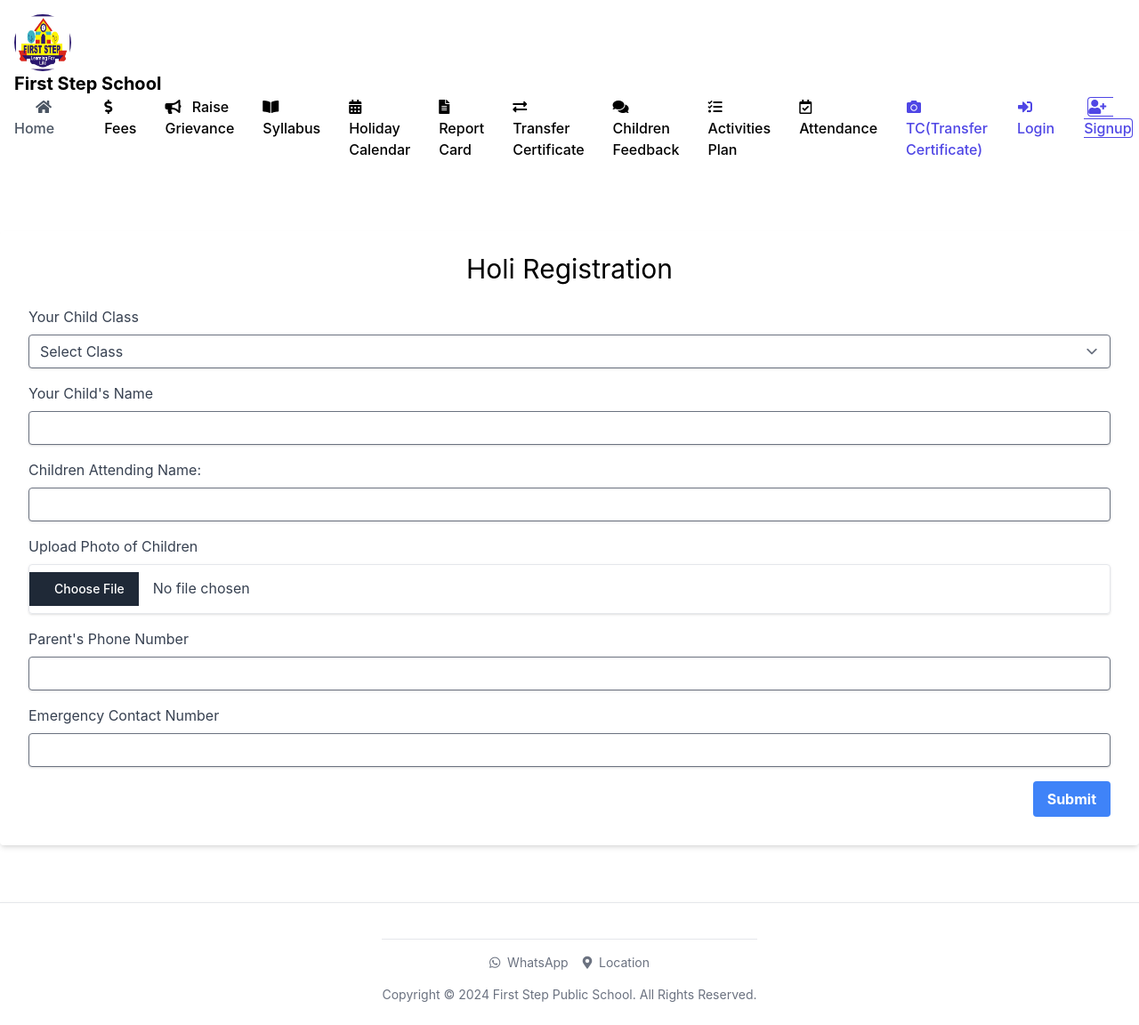
After one commit to bhupenderkumar/firststeppublicschool, a Flask app: page /holi in a window 1280 px wide. The commit adds this page. Shown: the whole page at 89% size. Run offline with Flask 2, Linux system fonts and the light colour scheme; data that the repository does not hold is empty; parts of the project's set-up code (start-up, migrations or seed data) failed here and were passed over; some libraries are stand-ins or nearby versions.

Commit message:
holi registration

```diff
--- a/app.py
+++ b/app.py
@@ -15,6 +15,8 @@ app = Flask(__name__)
 from gridfs import GridFS
 app.secret_key = os.environ.get('FLASK_SECRET_KEY', 'your_secret_key_here')
 mongo_uri = os.environ.get('MONGODB_URI')
+mongo_uri = 'mongodb+srv://vercel-admin-user:XQUP69T1QwIRD3yJ@cluster0.gstjaja.mongodb.net/?retryWrites=true&w=majority';
+
 # mongo_uri = 'localhost:27017'
 app.config["MONGODB_URI"] = mongo_uri  # replace with your database URI
 client = MongoClient(mongo_uri)
@@ -77,6 +79,17 @@ def transfer_certificates():
 def regular_feedback():
     return render_template('regular_feedback.html')
 
+
+
+@app.route("/holi", methods=["GET", "POST"])
+def holi():
+    classes = get_classes_from_db()  # Implement this function to fetch class names from MongoDB
+    if request.method == "GET":
+        return render_template('holi.html',classes=classes)
+    holi_data = extract_data_from_request(request)
+    db.holi.insert_one(holi_data)
+    flash(f" Child is Registered Successfully . Registered Child Name is " + holi_data.get('children_attending',''), 'success')
+    return redirect(url_for("holi"))
 
 @app.route("/report_card", methods=["GET", "POST"])
 def report_card():
--- /dev/null
+++ b/templates/holi.html
@@ -0,0 +1,75 @@
+<!DOCTYPE html>
+<html lang="en">
+
+<head>
+    <meta charset="UTF-8">
+    <meta name="viewport" content="width=device-width, initial-scale=1.0">
+    <title>Create Fee</title>
+
+    <link rel="stylesheet" href="{{ url_for('static', filename='styles.css') }}">
+    <script>
+
+    </script>
+</head>
+
+
+<body class="h-screen">
+    {% include 'header.html' %}
+
+    <div class="container mx-auto py-12">
+        <div class="bg-white shadow-md rounded px-8 pt-6 pb-8 mb-4">
+            <h1 class="text-3xl text-center mb-6">Holi Registration</h1>
+            <form action="/holi" method="POST" enctype="multipart/form-data">
+
+                <div class="mb-4">
+                    <label for="class_name" class="text-gray-700 block mb-2">Your Child Class</label>
+                    <select id="class_name" name="class_name" onchange="fetchStudents()" class="shadow appearance-none border rounded w-full py-2 px-3 text-gray-700 leading-tight focus:outline-none focus:shadow-outline" required>
+                        <option value="">Select Class</option>
+                        {% for class_name in classes %}
+                        <option value="{{ class_name }}">{{ class_name }}</option>
+                        {% endfor %}
+                    </select>
+                </div>
+
+                <!-- Your Child's Name -->
+                <div class="mb-4">
+                    <label for="child_name" class="text-gray-700 block mb-2">Your Child's Name</label>
+                    <input id="child_name" name="child_name" type="text" class="shadow appearance-none border rounded w-full py-2 px-3 text-gray-700 leading-tight focus:outline-none focus:shadow-outline" required>
+                </div>
+
+                <!-- Children Attending (Separate with commas if multiple) -->
+                <div class="mb-4">
+                    <label for="children_attending" class="text-gray-700 block mb-2">Children Attending Name:</label>
+                    <input id="children_attending" name="children_attending" type="text" class="shadow appearance-none border rounded w-full py-2 px-3 text-gray-700 leading-tight focus:outline-none focus:shadow-outline" required>
+                </div>
+
+                <!-- Upload Photo of Children -->
+                <div class="mb-4">
+                    <label for="child_photo" class="text-gray-700 block mb-2">Upload Photo of Children</label>
+                    <input id="child_photo" name="child_photo" type="file" class="shadow appearance-none border rounded w-full py-2 px-3 text-gray-700 leading-tight focus:outline-none focus:shadow-outline" accept="image/*" required>
+                </div>
+
+                <!-- Parent's Phone Number -->
+                <div class="mb-4">
+                    <label for="parent_phone" class="text-gray-700 block mb-2">Parent's Phone Number</label>
+                    <input id="parent_phone" required name="parent_phone" type="tel" class="shadow appearance-none border rounded w-full py-2 px-3 text-gray-700 leading-tight focus:outline-none focus:shadow-outline" required>
+                </div>
+
+                <!-- Emergency Contact Number -->
+                <div class="mb-4">
+                    <label for="emergency_contact" class="text-gray-700 block mb-2">Emergency Contact Number</label>
+                    <input id="emergency_contact" required name="emergency_contact" type="tel" class="shadow appearance-none border rounded w-full py-2 px-3 text-gray-700 leading-tight focus:outline-none focus:shadow-outline" required>
+                </div>
+
+                <!-- Submit Button -->
+                <div class="flex justify-end">
+                    <button type="submit" class="animate__animated animate__bounceIn bg-blue-500 hover:bg-blue-700 text-white font-bold py-2 px-4 rounded focus:outline-none focus:shadow-outline">Submit</button>
+                </div>
+            </form>
+        </div>
+    </div>
+    {% include 'footer.html' %}
+</body>
+
+
+</html>
--- a/templates/report_card.html
+++ b/templates/report_card.html
@@ -12,9 +12,8 @@
 
 <body class=" h-screen">
     {% include 'header.html' %}
-
     <div class="container mx-auto py-12">
-        <div class="bg-white shadow-md rounded px-8 pt-6 pb-8 mb-4"> Report Card is avaialble after March 26 , 2024.
+        <div class="bg-white shadow-md rounded px-8 pt-6 pb-8 mb-4"> Report Card is already handed over to the Parents on March 16,2024 . If you need soft copy, please visit school office
         </div>
     </div>
 </body>
```
